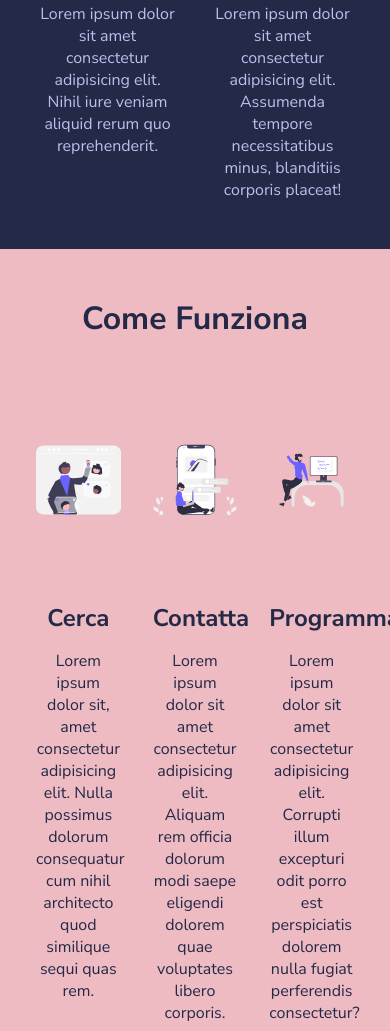
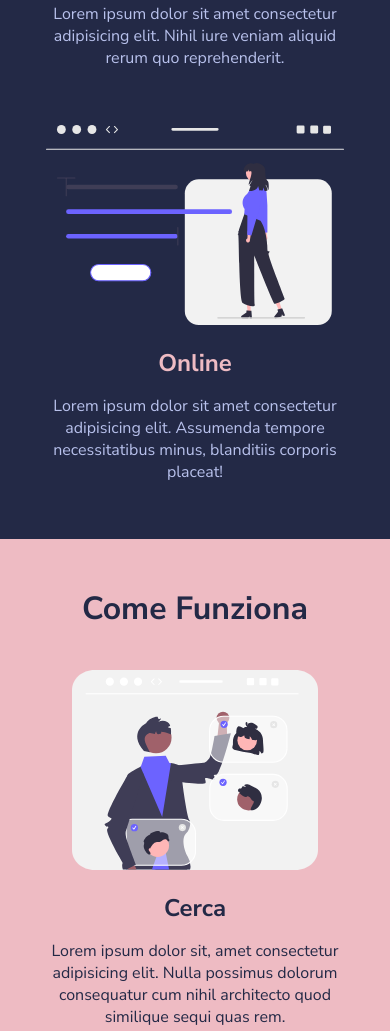
Before and after one commit to MrGians/html-css-resp-wannabe, a plain HTML site: page index.html in a window 390 px wide. Shown: the part 500-1531 px from the top of the page. Drawn offline with Linux system fonts and the light colour scheme.

Commit message:
Added Responsive Mobile View

```diff
--- a/css/responsive.css
+++ b/css/responsive.css
@@ -9,3 +9,23 @@
     width: 100%;
   }
 }
+
+
+/* Responsive Mobile View */
+@media screen and (max-width: 480px) {
+
+  /* Changing the Flex-direction of all .row in Column */
+  .row {flex-direction: column;}
+
+  /* Resizing Padding, Margin and Width of All Sections */
+  .lessons, .steps, .why-us {margin: 0; padding: 0;}
+  .steps, .why-us {padding-top: 3rem;}
+
+  .lessons .col, .steps .col, .why-us .col {
+    width: 100%;
+    padding-bottom: 3.5rem;
+  }
+
+  /* Changing Why Us Section bg-color  */
+  .why-us {background-color: #222222;}
+}
```
